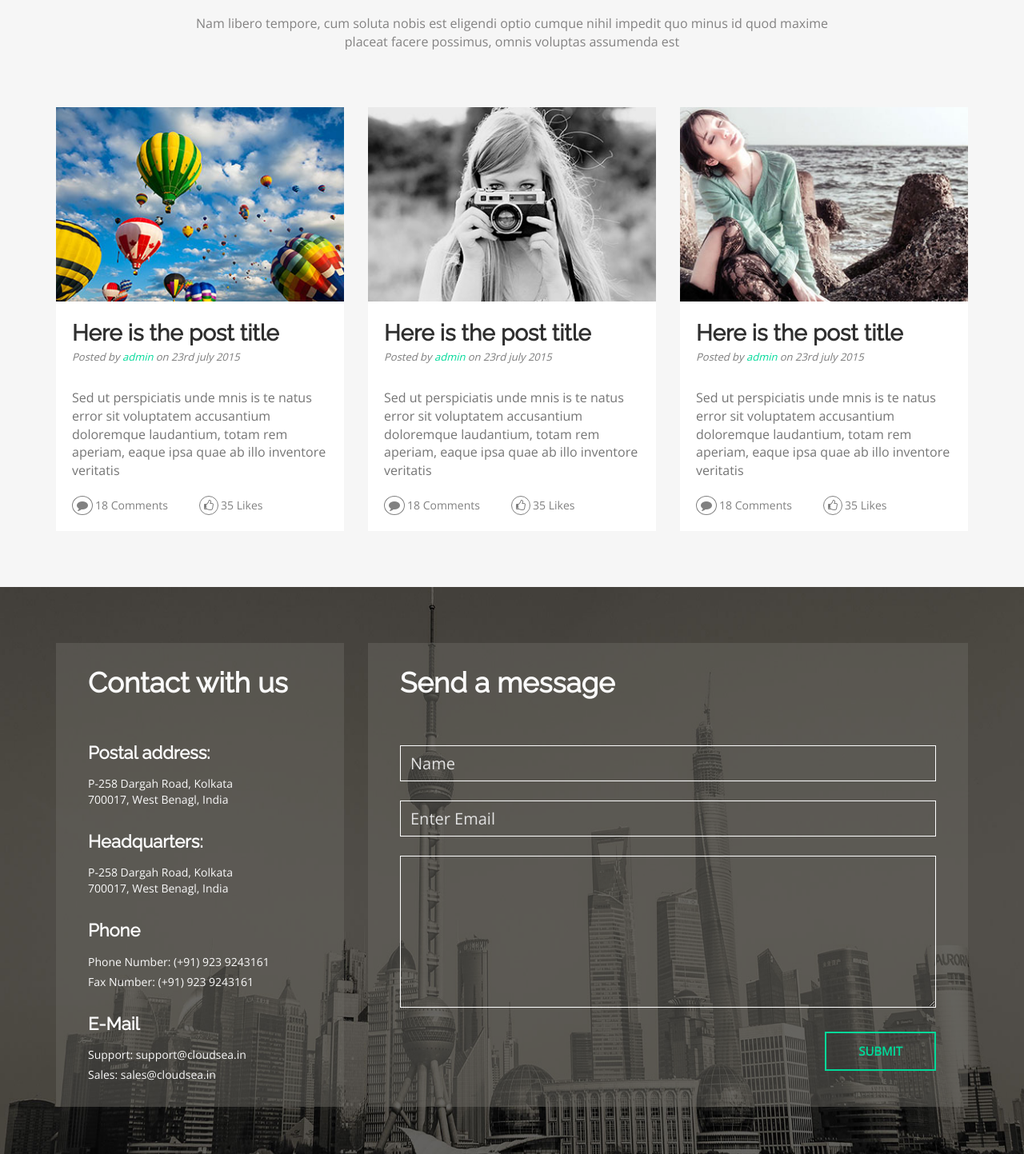
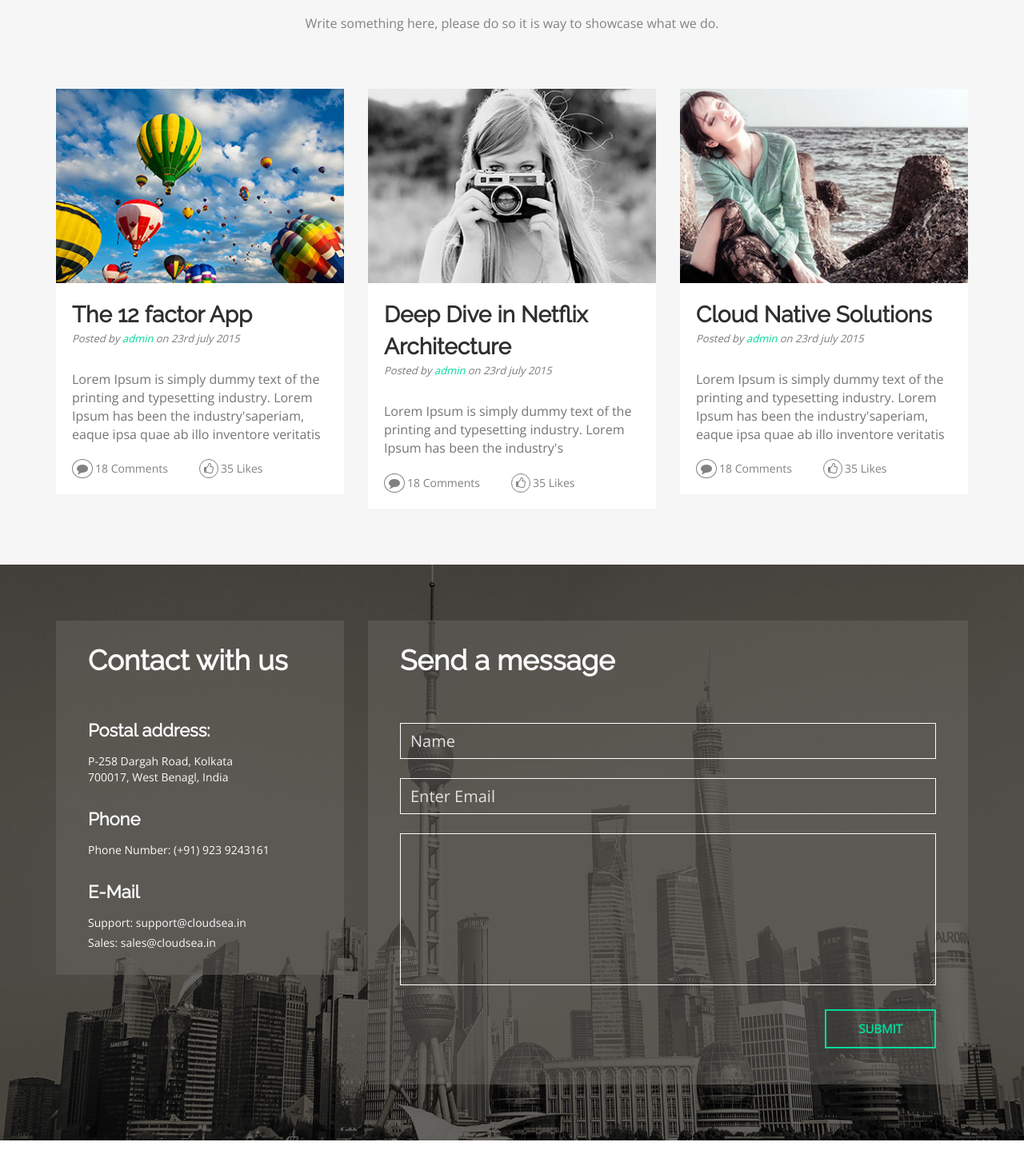
Before and after one commit to repocloudsea/repocloudsea.github.io, a plain HTML site: page index.html in a window 1280 px wide. Shown: the part 7135-8578 px from the top of the page at 80% size. Drawn offline with nearby package versions, Linux system fonts and the light colour scheme; grey boxes are pictures that could not be loaded; files whose address does not match are found by name.

```diff
--- a/index.html
+++ b/index.html
@@ -746,7 +746,7 @@
             <div class="title-area">
               <h2 class="tittle">Our blog</h2>
               <span class="tittle-line"></span>
-              <p>Nam libero tempore, cum soluta nobis est eligendi optio cumque nihil impedit quo minus id quod maxime placeat facere possimus, omnis voluptas assumenda est</p>
+              <p>Write something here, please do so it is way to showcase what we do.</p>
             </div>
             <!-- From Blog content -->
              <div class="from-blog-content">
@@ -757,10 +757,10 @@
                       <a href="blog-single.html"><img src="assets/images/the-sky.jpg" alt="img"></a>
                     </figure>
                     <div class="blog-title">
-                      <h2><a href="blog-single.html">Here is the post title</a></h2>
+                      <h2><a href="blog-single.html">The 12 factor App</a></h2>
                       <p>Posted by <a class="blog-admin" href="#">admin</a> on <span class="blog-date">23rd july 2015</span></p>
                     </div>
-                    <p>Sed ut perspiciatis unde mnis is te natus error sit voluptatem accusantium doloremque laudantium, totam rem aperiam, eaque ipsa quae ab illo inventore veritatis </p>
+                    <p>Lorem Ipsum is simply dummy text of the printing and typesetting industry. Lorem Ipsum has been the industry'saperiam, eaque ipsa quae ab illo inventore veritatis </p>
                     <div class="blog-footer">
                       <a href="#"><span class="fa fa-comment"></span>18 Comments</a>
                       <a href="#"><span class="fa fa-thumbs-o-up"></span>35 Likes</a>
@@ -773,10 +773,11 @@
                       <a href="blog-single.html"><img src="assets/images/photographer.jpg" alt="img"></a>
                     </figure>
                     <div class="blog-title">
-                      <h2><a href="blog-single.html">Here is the post title</a></h2>
+                      <h2><a href="blog-single.html">Deep Dive in Netflix Architecture </a></h2>
                       <p>Posted by <a class="blog-admin" href="#">admin</a> on <span class="blog-date">23rd july 2015</span></p>
                     </div>
-                    <p>Sed ut perspiciatis unde mnis is te natus error sit voluptatem accusantium doloremque laudantium, totam rem aperiam, eaque ipsa quae ab illo inventore veritatis </p>
+                    <p>Lorem Ipsum is simply dummy text of the printing and typesetting industry. Lorem Ipsum has been the industry's </p>
+
                     <div class="blog-footer">
                       <a href="#"><span class="fa fa-comment"></span>18 Comments</a>
                       <a href="#"><span class="fa fa-thumbs-o-up"></span>35 Likes</a>
@@ -789,10 +790,10 @@
                       <a href="blog-single.html"><img src="assets/images/sealand.jpg" alt="img"></a>
                     </figure>
                     <div class="blog-title">
-                      <h2><a href="blog-single.html">Here is the post title</a></h2>
+                      <h2><a href="blog-single.html">Cloud Native Solutions</a></h2>
                       <p>Posted by <a class="blog-admin" href="#">admin</a> on <span class="blog-date">23rd july 2015</span></p>
                     </div>
-                    <p>Sed ut perspiciatis unde mnis is te natus error sit voluptatem accusantium doloremque laudantium, totam rem aperiam, eaque ipsa quae ab illo inventore veritatis </p>
+                    <p>Lorem Ipsum is simply dummy text of the printing and typesetting industry. Lorem Ipsum has been the industry'saperiam, eaque ipsa quae ab illo inventore veritatis </p>
                     <div class="blog-footer">
                       <a href="#"><span class="fa fa-comment"></span>18 Comments</a>
                       <a href="#"><span class="fa fa-thumbs-o-up"></span>35 Likes</a>
@@ -844,13 +845,8 @@
               <p>P-258 Dargah Road, Kolkata 700017, West Benagl, India</p>
             </address>
              <address class="single-address">
-              <h4>Headquarters:</h4>
-              <p>P-258 Dargah Road, Kolkata 700017, West Benagl, India</p>
-            </address>
-             <address class="single-address">
               <h4>Phone</h4>
               <p>Phone Number: (+91) 923 9243161</p>
-              <p>Fax Number: (+91) 923 9243161</p>
             </address>
              <address class="single-address">
               <h4>E-Mail</h4>
```
Also changed, not shown: assets/images/team-member1.jpg (added), assets/images/team-member3.jpg (added).
